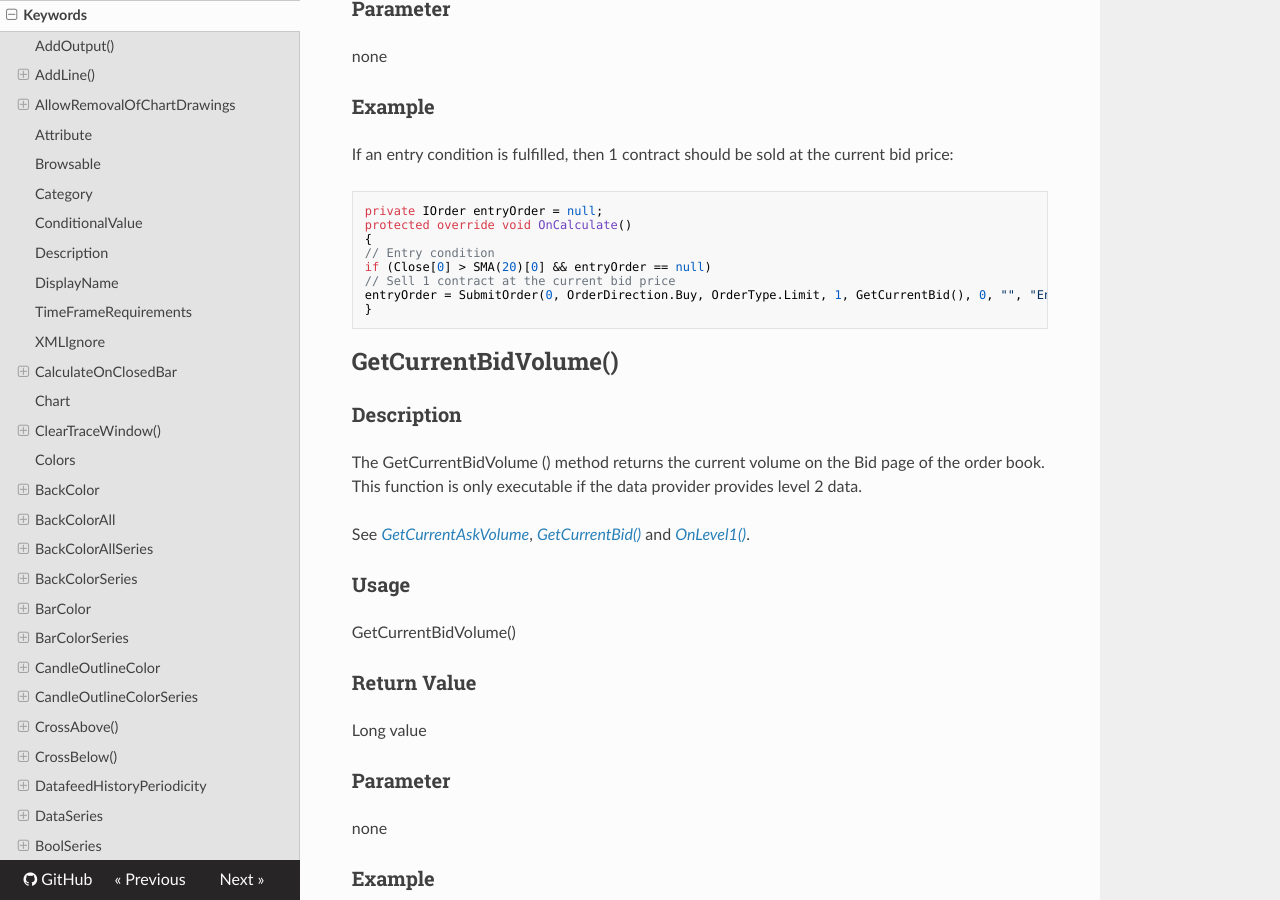
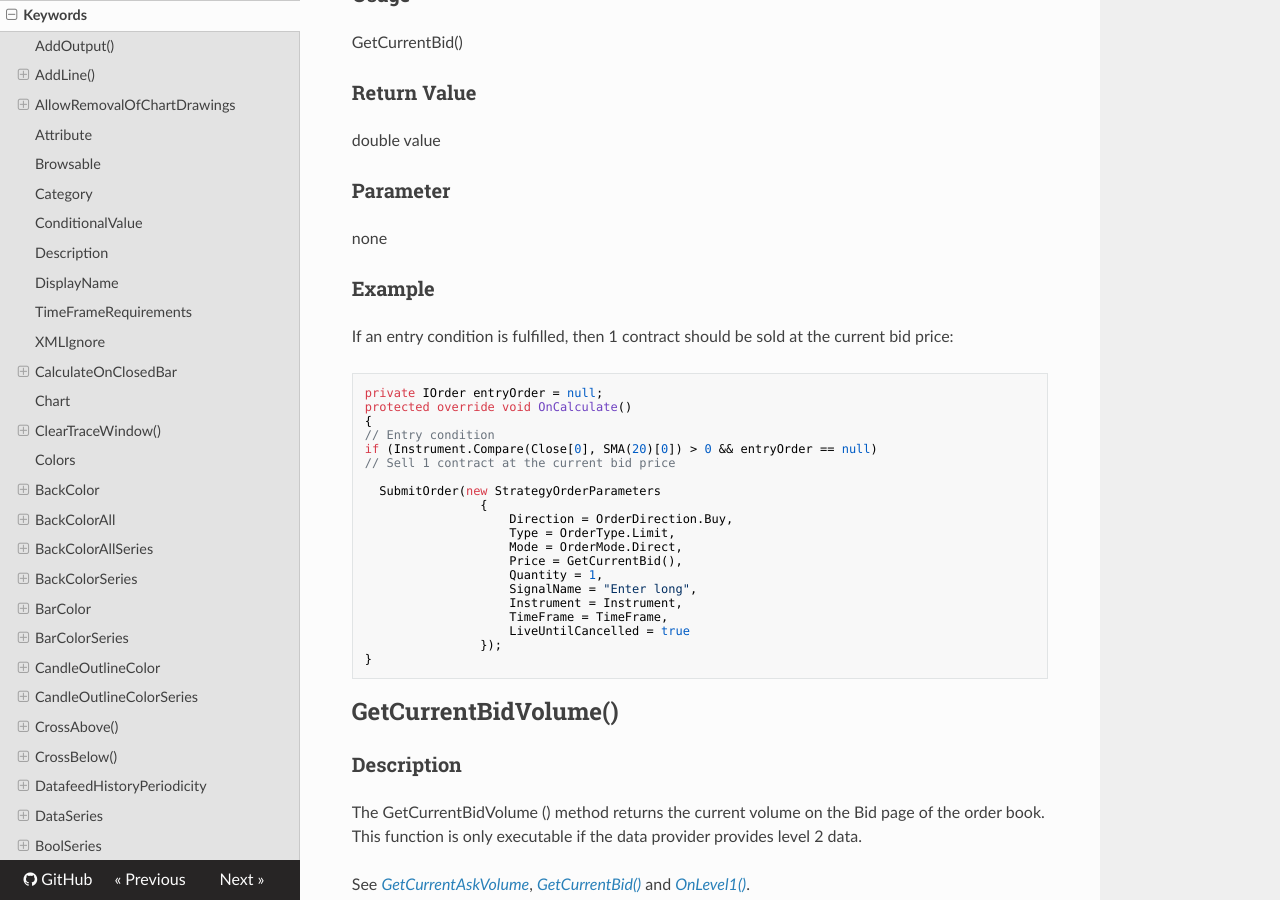
Before and after one commit to AgenaTrader/AgenaScript-documentation, an MkDocs documentation site: the page built from sources/keywords.md, in a window 1280 px wide and 900 px high, scrolled down 38585 px. Built offline with MkDocs 1.6.1, drawn with Linux system fonts in a browser that asks for light colours; nearby versions of some CDN libraries; old or Windows-style settings are respelled for this version of MkDocs; some of the changed text lies outside the part shown.

Commit message:
Update keywords.md

````diff
--- a/sources/keywords.md
+++ b/sources/keywords.md
@@ -717,7 +717,8 @@ if (CrossBelow(SMA(20), 40, 1))
 Print("SMA(20) has fallen below 40!");
 // Puts out a notice for a short entry if a crossing of the SMA(20) below the SMA(50) has occurred within the last 5 bars.
 .
-if (CrossBelow(SMA(20), SMA(50), 1) && Close[1] > Close[0])
+if (CrossBelow(SMA(20), SMA(50), 1)
+&& Instrument.Compare(Close[1], Close[0]) > 1)
 Print("Short entry !!!");
 ```
 
@@ -1377,7 +1378,19 @@ protected override void OnCalculate()
 // Entry condition
 if (Close[0] < SMA(20)[0] && entryOrder == null)
 // Sell 1 contract at the current ask price
-entryOrder = SubmitOrder(0, OrderDirection.Sell, OrderType.Limit, 1, GetCurrentAsk(), 0, "", "Enter short");
+
+    SubmitOrder(new StrategyOrderParameters
+                {
+                    Direction = OrderDirection.Sell,
+                    Type = OrderType.Limit,
+                    Mode = OrderMode.Direct,
+                    Price = GetCurrentAsk(),
+                    Quantity = 1,
+                    SignalName = "Enter short",
+                    Instrument = Instrument,
+                    TimeFrame = TimeFrame,
+                    LiveUntilCancelled = true
+                });
 }
 ```
 
@@ -1428,9 +1441,21 @@ private IOrder entryOrder = null;
 protected override void OnCalculate()
 {
 // Entry condition
-if (Close[0] > SMA(20)[0] && entryOrder == null)
+if (Instrument.Compare(Close[0], SMA(20)[0]) > 0 && entryOrder == null)
 // Sell 1 contract at the current bid price
-entryOrder = SubmitOrder(0, OrderDirection.Buy, OrderType.Limit, 1, GetCurrentBid(), 0, "", "Enter long");
+
+  SubmitOrder(new StrategyOrderParameters
+                {
+                    Direction = OrderDirection.Buy,
+                    Type = OrderType.Limit,
+                    Mode = OrderMode.Direct,
+                    Price = GetCurrentBid(),
+                    Quantity = 1,
+                    SignalName = "Enter long",
+                    Instrument = Instrument,
+                    TimeFrame = TimeFrame,
+                    LiveUntilCancelled = true
+                });
 }
 ```
 
@@ -1480,10 +1505,24 @@ private IOrder entryOrder = null;
 
 protected override void OnCalculate()
 {
+
+   .....
+
    // Einstiegsbedingung
-   if (Close[0] > SMA(20)[0] && entryOrder == null)
+   if (Instrument.Compare(Close[0], SMA(20)[0]) > 0 && entryOrder == null)
        // Kauf 1 Kontrakt zum aktuellen BidKurs
-       entryOrder = SubmitOrder(0, OrderDirection.Buy, OrderType.Limit, 1, GetCurrentPrice(), 0,"", "Enter Long");
+       entryOrder = SubmitOrder(new StrategyOrderParameters
+                {
+                    Direction = OrderDirection.Buy,
+                    Type = OrderType.Limit,
+                    Mode = OrderMode.Direct,
+                    Price = GetCurrentBid(),
+                    Quantity = 1,
+                    SignalName = "EntryLong",
+                    Instrument = Instrument,
+                    TimeFrame = TimeFrame,
+                    LiveUntilCancelled = true
+                });
 }
 ```
 
@@ -2170,7 +2209,7 @@ Developers of custom AgenaScripts should NOT use this method for running their o
 ```cs
 protected override void OnInit()
 {
-Add(new OnPaint(Color.Blue, "myPlot"));
+AddOutput(new OutputDescriptor(Color.FromKnownColor(KnownColor.Orange), "Output1"));
 ClearTraceWindow();
 IsAutoScale = false;
 IsOverlay = true;
@@ -2208,7 +2247,7 @@ Information on the pen class: [*http://msdn.microsoft.com/de-de/library/system.d
 ```cs
 // Example 1
 // OnPaint with standard values (line with line strength 1)
-Add(new OnPaint(Color.Green, "MyPlot"));
+AddOutput(new OutputDescriptor(Color.FromKnownColor(KnownColor.Orange), "Output1"));
 // Example 2
 // user-defined values for pen and plot style
 private OnPaint plot;
@@ -2218,9 +2257,9 @@ protected override void OnInit()
 // a red pen with the line strength of 6 is defined
 pen = new Pen(Color.Blue, 6);
 // a point line with a thick red pen from above is defined
-plot = new OnPaint(pen, OutputSeriesDisplayStyle.Dot, "MyPlot");
+paint = new OnPaint(pen, OutputSeriesDisplayStyle.Dot, "MyPlot");
 // The defined plot is to be used as a representation for an indicator
-Add(plot);
+Add(paint);
 }
 // Example 3
 // Abbreviation of example 2
````
